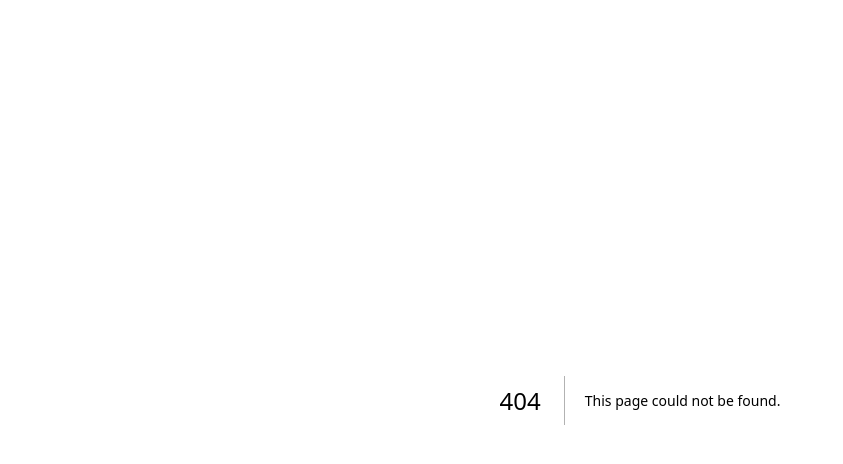
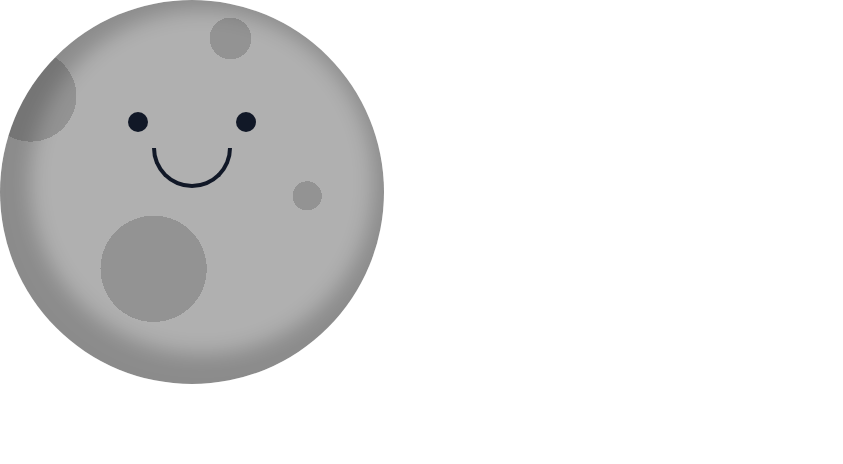
Before and after one commit to cam-peck/mission-beepossible, a Next.js app: page /components/mercury in a window 1280 px wide. Before the commit this address had no page. Shown: the top 464 px of the page, without its empty margins (0-843 px from the left). Built offline with nearby package versions, Linux system fonts and the light colour scheme.

Commit message:
Added custom colors for planets, global components for gradients of each planet, testing with recreating Mercury on screen as a component

```diff
--- /dev/null
+++ b/pages/components/mercury.tsx
@@ -0,0 +1,13 @@
+export default function Mercury() {
+  return (
+    <div className="w-[30%] planet bg-mercury mercury">
+      <div className="flex flex-col items-center w-1/3 pt-28">
+        <div className="w-full flex justify-between">
+          <div className="w-[20px] h-[20px] bg-gray-900 rounded-full" />
+          <div className="w-[20px] h-[20px] bg-gray-900 rounded-full" />
+        </div>
+      <div className="w-[80px] h-[40px] rounded-b-full border-b-4 border-l-4 border-gray-900 border-r-4 mt-4" />
+      </div>
+    </div>
+  )
+}
--- a/pages/index.tsx
+++ b/pages/index.tsx
@@ -1,7 +1,9 @@
+import Mercury from "./components/mercury";
+
 export default function Home() {
   return (
     <main>
-      <h1 className="text-[100px]">Hello Next.js! Testing changes!</h1>
+      <Mercury />
     </main>
   );
 }
--- a/styles/globals.css
+++ b/styles/globals.css
@@ -1,3 +1,170 @@
 @tailwind base;
 @tailwind components;
 @tailwind utilities;
+
+@layer components {
+  .planet {
+    aspect-ratio: 1 / 1;
+    border-radius: 100%;
+    display: flex;
+    justify-content: center;
+    box-shadow: inset 10px -10px 20px 20px rgb(0 0 0 / 20.7%);
+  }
+
+    .mercury {
+      background-image:
+        radial-gradient(circle at 8% 25%, rgb(147 147 147) 10%, transparent 10%),
+        radial-gradient(circle at 40% 70%, rgb(147 147 147) 15%, transparent 15%),
+        radial-gradient(circle at 60% 10%, rgb(147 147 147) 5%, transparent 5%),
+        radial-gradient(circle at 80% 51%, rgb(147 147 147) 4%, transparent 4%);
+    }
+
+    .venus {
+      background-image:
+        radial-gradient(circle at 8% 25%, rgb(126 87 60) 5%, transparent 5%),
+        radial-gradient(circle at 30% 70%, rgb(126 87 60) 10%, transparent 10%),
+        radial-gradient(circle at 60% 10%, rgb(126 87 60) 5%, transparent 5%),
+        radial-gradient(circle at 70% 70%, rgb(126 87 60) 3%, transparent 3%),
+        radial-gradient(circle at 80% 30%, rgb(126 87 60) 2%, transparent 2%),
+        radial-gradient(circle at 80% 51%, rgb(126 87 60) 4%, transparent 4%);
+    }
+
+    .earth {
+      background-image:
+        radial-gradient(ellipse at 12% 15%, rgb(61 191 52) 15%, transparent 5%),
+        radial-gradient(circle at 30% 58%, rgb(61 191 52) 10%, transparent 10%),
+        radial-gradient(ellipse at 30% 50%, rgb(61 191 52) 15%, transparent 15%),
+        radial-gradient(circle at 28% 62%, rgb(61 191 52) 8%, transparent 8%),
+        radial-gradient(ellipse at 24% 68%, rgb(61 191 52) 5%, transparent 5%),
+        radial-gradient(circle at 60% 0, rgb(255 255 255) 5%, transparent 5%),
+        radial-gradient(circle at 30% 100%, rgb(255 255 255) 9%, transparent 9%),
+        radial-gradient(circle at 80% 30%, rgb(61 191 52) 20%, transparent 20%),
+        radial-gradient(ellipse at 90% 60%, rgb(61 191 52) 15%, transparent 15%);
+    }
+
+    .mars {
+      background-image:
+        radial-gradient(circle at 20% 5%, rgb(119 34 34) 15%, transparent 0),
+        radial-gradient(circle at 30% 100%, rgb(119 34 34) 15%, transparent 0),
+        radial-gradient(circle at 60% 110%, rgb(119 34 34) 15%, transparent 0),
+        radial-gradient(circle at 40% 40%, rgb(119 34 34) 18%, transparent 0),
+        radial-gradient(ellipse at 55% 50%, rgb(119 34 34) 20%, transparent 0),
+        radial-gradient(circle at 45% 0, rgb(119 34 34) 10%, transparent 0);
+    }
+
+    .jupiter {
+      background-image:
+        radial-gradient(ellipse at 70% 70%, rgb(231 63 63) 10%, transparent 0),
+        linear-gradient(5deg,
+          rgb(213 64 64) 10%,
+          rgb(240 173 49) 0%,
+          rgb(240 173 49) 30%,
+          rgb(255 166 0) 30%,
+          rgb(255 166 0) 70%,
+          rgb(255 166 0) 70%,
+          rgb(255 195 84) 70%);
+    }
+
+    .saturn {
+      background-image:
+        linear-gradient(175deg,
+          rgb(240 163 78) 20%,
+          rgb(253 220 161) 20%,
+          rgb(253 220 161) 28%,
+          rgb(222 100 16) 28%,
+          rgb(222 100 16) 36%,
+          rgb(230 135 26) 36%,
+          rgb(230 135 26) 38%,
+          rgb(222 100 16) 38%,
+          rgb(222 100 16) 46%,
+          rgb(253 220 161) 46%,
+          rgb(253 220 161) 75%,
+          rgb(230 135 26) 75%,
+          rgb(230 135 26) 80%,
+          rgb(240 163 78) 80%);
+      position: relative;
+      transform-style: preserve-3d;
+    }
+
+    .saturn-ring {
+      position: absolute;
+      width: 200%;
+      top: -50%;
+      aspect-ratio: 1 / 1;
+      border-radius: 100%;
+      background-image:
+        radial-gradient(circle at center,
+          transparent 40%,
+          rgb(222 100 16) 40%,
+          rgb(222 100 16) 50%,
+          rgb(253 220 161) 50%,
+          rgb(253 220 161) 60%,
+          rgb(222 100 16) 60%);
+      transform: rotateX(80deg) rotateY(-10deg);
+      box-shadow: 0 10px 20px 20px rgb(0 0 0 / 20.7%);
+    }
+
+    .uranus {
+      background-image:
+        linear-gradient(to bottom,
+          rgb(128 204 196) 20%,
+          rgb(174 237 227) 20%,
+          rgb(174 237 227) 25%,
+          rgb(71 198 179) 25%,
+          rgb(71 198 179) 30%,
+          rgb(120 206 195) 30%,
+          rgb(120 206 195) 60%,
+          rgb(71 198 179) 60%,
+          rgb(71 198 179) 70%,
+          rgb(123 205 195) 70%,
+          rgb(123 205 195) 80%,
+          rgb(89 181 176) 80%,
+          rgb(89 181 176) 90%,
+          rgb(177 233 224) 0);
+      position: relative;
+      transform-style: preserve-3d;
+    }
+
+    .uranus-ring {
+      position: absolute;
+      width: 170%;
+      top: -50%;
+      aspect-ratio: 1 / 1;
+      border-radius: 100%;
+      background-image:
+        radial-gradient(circle at center,
+          transparent 40%,
+          rgb(64 115 106) 40%,
+          rgb(177 233 224) 43%,
+          rgb(177 233 224) 64%,
+          rgb(66 114 106) 98%);
+      transform: rotateX(100deg);
+      box-shadow: 0 10px 20px 20px rgb(0 0 0 / 20.7%);
+    }
+
+    .neptune {
+      background-image:
+        radial-gradient(ellipse at 25% 45%, rgb(59 96 224) 10%, transparent 0),
+        linear-gradient(-5deg,
+          rgb(59 96 224) 10%,
+          rgb(97 138 249) 10%,
+          rgb(97 138 249) 30%,
+          rgb(59 96 224) 30%,
+          rgb(59 96 224) 45%,
+          rgb(97 138 249) 45%,
+          rgb(97 138 249) 70%,
+          rgb(59 96 224) 70%,
+          rgb(59 96 224) 80%,
+          rgb(97 138 249) 80%);
+    }
+
+    .pluto {
+      background-image:
+        radial-gradient(circle at 8% 25%, rgb(253 220 161) 5%, transparent 5%),
+        radial-gradient(circle at 30% 70%, rgb(253 220 161) 10%, transparent 10%),
+        radial-gradient(circle at 60% 10%, rgb(253 220 161) 5%, transparent 5%),
+        radial-gradient(circle at 70% 70%, rgb(253 220 161) 3%, transparent 3%),
+        radial-gradient(circle at 80% 30%, rgb(253 220 161) 2%, transparent 2%),
+        radial-gradient(circle at 80% 51%, rgb(253 220 161) 4%, transparent 4%);
+    }
+}
--- a/tailwind.config.js
+++ b/tailwind.config.js
@@ -6,7 +6,15 @@ module.exports = {
       './components/**/*.{js,ts,jsx,tsx}',
     ],
     theme: {
-      extend: {},
+      extend: {
+        colors: {
+          'mercury': 'rgb(176 176 176)',
+          'venus': 'rgb(179 121 82)',
+          'earth': 'rgb(96 168 240)',
+          'mars': 'rgb(211 88 88)',
+          'pluto': 'rgb(230 158 93)'
+        }
+      },
     },
     plugins: [],
   };
```
